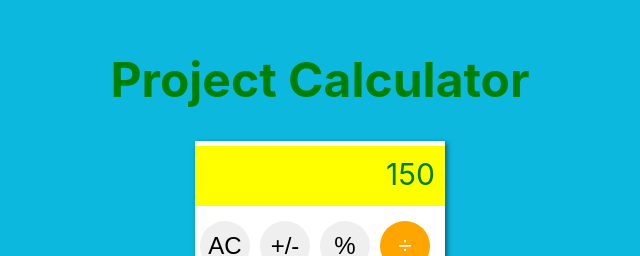
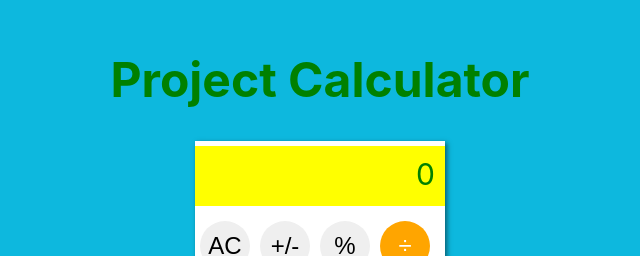
Before and after one commit to cvilla714/calculator-react, a React (Create React App) app: page / in a window 1280 px wide. Shown: the part 131-387 px from the top of the page, without its empty margins (320-960 px from the left). Built offline with nearby package versions, Linux system fonts and the light colour scheme.

Commit message:
added the PropType and set the default value to 0

```diff
--- a/src/components/Display.jsx
+++ b/src/components/Display.jsx
@@ -1,12 +1,21 @@
 /* eslint-disable quotes */
+import PropTypes from "prop-types";
 import React from "react";
 
-function Display() {
+function Display({ result }) {
   return (
     <div id="display" className="display">
-      150
+      {result}
     </div>
   );
 }
 
+Display.propTypes = {
+  result: PropTypes.string,
+};
+
+Display.defaultProps = {
+  result: 0,
+};
+
 export default Display;
```
